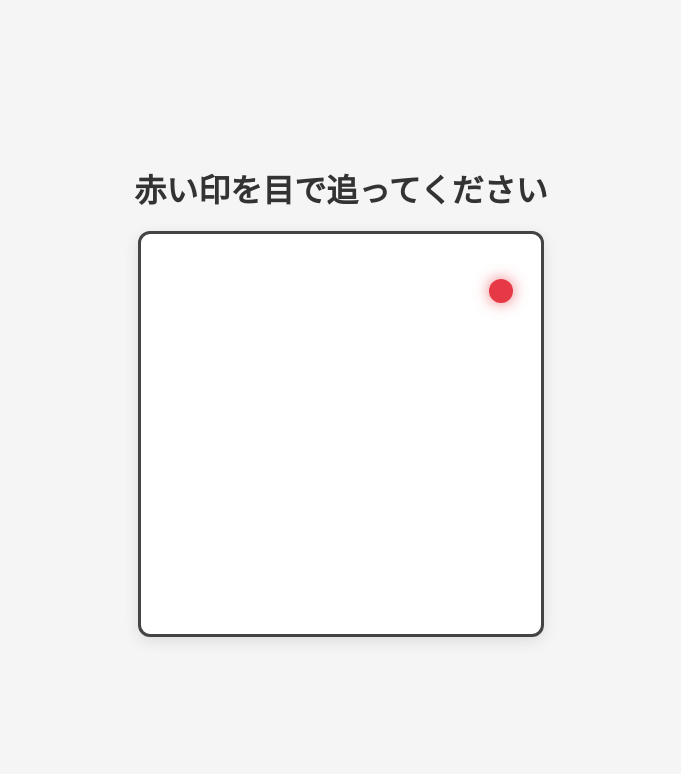
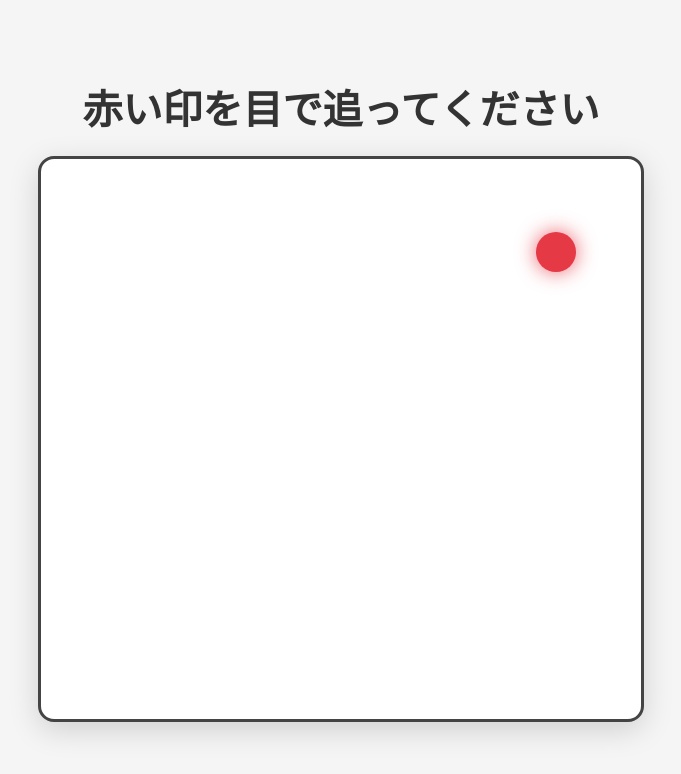
Before and after one commit to Shotaro-SSS/eye-exercise, a plain HTML site: page index.html in a window 1280 px wide. Both pictures are taken after a click on the button "START". Shown: the whole page, without its empty margins (299-980 px from the left). Drawn offline with Linux system fonts and the light colour scheme.

Commit message:
v2: 画面いっぱい

```diff
--- a/app.js
+++ b/app.js
@@ -4,6 +4,7 @@ const dot = document.getElementById("dot");
 const startBtn = document.getElementById("startBtn");
 const instruction = document.getElementById("instruction");
 
+// 移動先を%単位で定義（画面全体に広がる）
 const positions = [
   {x: 10, y: 10},   // 左上
   {x: 90, y: 10},   // 右上
@@ -12,7 +13,8 @@ const positions = [
   {x: 50, y: 10},   // 上中央
   {x: 90, y: 50},   // 右中央
   {x: 50, y: 90},   // 下中央
-  {x: 10, y: 50}    // 左中央
+  {x: 10, y: 50},   // 左中央
+  {x: 50, y: 50}    // 真ん中（追加で変化を増やす）
 ];
 
 function shuffleArray(array) {
@@ -25,22 +27,20 @@ async function runExercise() {
 
   dot.style.display = "block";
 
-  // ランダムパターン作成（10秒間）
   const pattern = shuffleArray([...positions]);
   const totalDuration = 10000; // 10秒
-  const steps = 15; // ステップ数（多めにすると滑らか）
+  const steps = 18;            // ステップを増やして滑らかに
   const delay = totalDuration / steps;
 
   for (let i = 0; i < steps; i++) {
     const pos = pattern[i % pattern.length];
-    // %単位で指定（フィールドサイズに追従）
     dot.style.left = `${pos.x}%`;
     dot.style.top = `${pos.y}%`;
     await new Promise(r => setTimeout(r, delay));
   }
 
   dot.style.display = "none";
-  instruction.textContent = "終了しました！\nもう一度やる？";
+  instruction.textContent = "終了しました！\nもう一度挑戦する？";
   startBtn.style.display = "inline-block";
 }
 
--- a/index.html
+++ b/index.html
@@ -4,7 +4,7 @@
 <html lang="ja">
 <head>
   <meta charset="UTF-8">
-  <meta name="viewport" content="width=device-width, initial-scale=1.0">
+  <meta name="viewport" content="width=device-width, initial-scale=1.0, maximum-scale=1.0, user-scalable=no">
   <title>Eye Exercise</title>
   <link rel="stylesheet" href="style.css">
 </head>
--- a/style.css
+++ b/style.css
@@ -1,41 +1,47 @@
 /* style.css */
 
-body {
+html, body {
   margin: 0;
+  padding: 0;
+  height: 100%;
+  overflow: hidden;
   font-family: sans-serif;
-  text-align: center;
   background: #f5f5f5;
-  min-height: 100vh;
-  display: flex;
-  justify-content: center;
-  align-items: center;
 }
 
 #app {
-  max-width: 90vw;
-  text-align: center;
+  height: 100%;
+  display: flex;
+  flex-direction: column;
+  justify-content: center;
+  align-items: center;
+  padding: 10px;
+  box-sizing: border-box;
 }
 
 h1 {
   color: #333;
-  margin-bottom: 20px;
+  margin: 0 0 20px 0;
+  font-size: clamp(1.5rem, 5vw, 2.5rem);
+  text-align: center;
 }
 
 #field {
-  width: min(90vw, 400px);
-  height: min(90vw, 400px);
-  margin: 20px auto;
+  width: 100%;
+  height: 70vh;               /* 画面の70%をフィールドに */
+  max-width: 600px;           /* 大画面でも大きくなりすぎない */
+  margin: 0 auto;
   border: 3px solid #444;
   position: relative;
   background: #fff;
-  border-radius: 12px;
+  border-radius: 16px;
   overflow: hidden;
-  box-shadow: 0 4px 15px rgba(0,0,0,0.1);
+  box-shadow: 0 8px 30px rgba(0,0,0,0.15);
 }
 
 #dot {
-  width: 24px;
-  height: 24px;
+  width: clamp(20px, 5vw, 40px);
+  height: clamp(20px, 5vw, 40px);
   background: #e63946;
   border-radius: 50%;
   position: absolute;
@@ -44,21 +50,23 @@ h1 {
   transform: translate(-50%, -50%);
   display: none;
   transition: all 0.8s ease-in-out;
-  box-shadow: 0 0 15px rgba(230, 57, 70, 0.7);
+  box-shadow: 0 0 20px rgba(230, 57, 70, 0.8);
 }
 
 button {
-  font-size: 1.3rem;
-  padding: 14px 40px;
+  font-size: clamp(1.2rem, 4vw, 1.8rem);
+  padding: 16px 50px;
   background: #4361ee;
   color: white;
   border: none;
   border-radius: 50px;
   cursor: pointer;
   transition: all 0.3s;
+  margin-top: 30px;
 }
 
 button:hover {
   background: #3f37c9;
-  transform: translateY(-2px);
+  transform: translateY(-3px);
+  box-shadow: 0 10px 20px rgba(67, 97, 238, 0.4);
 }
```
